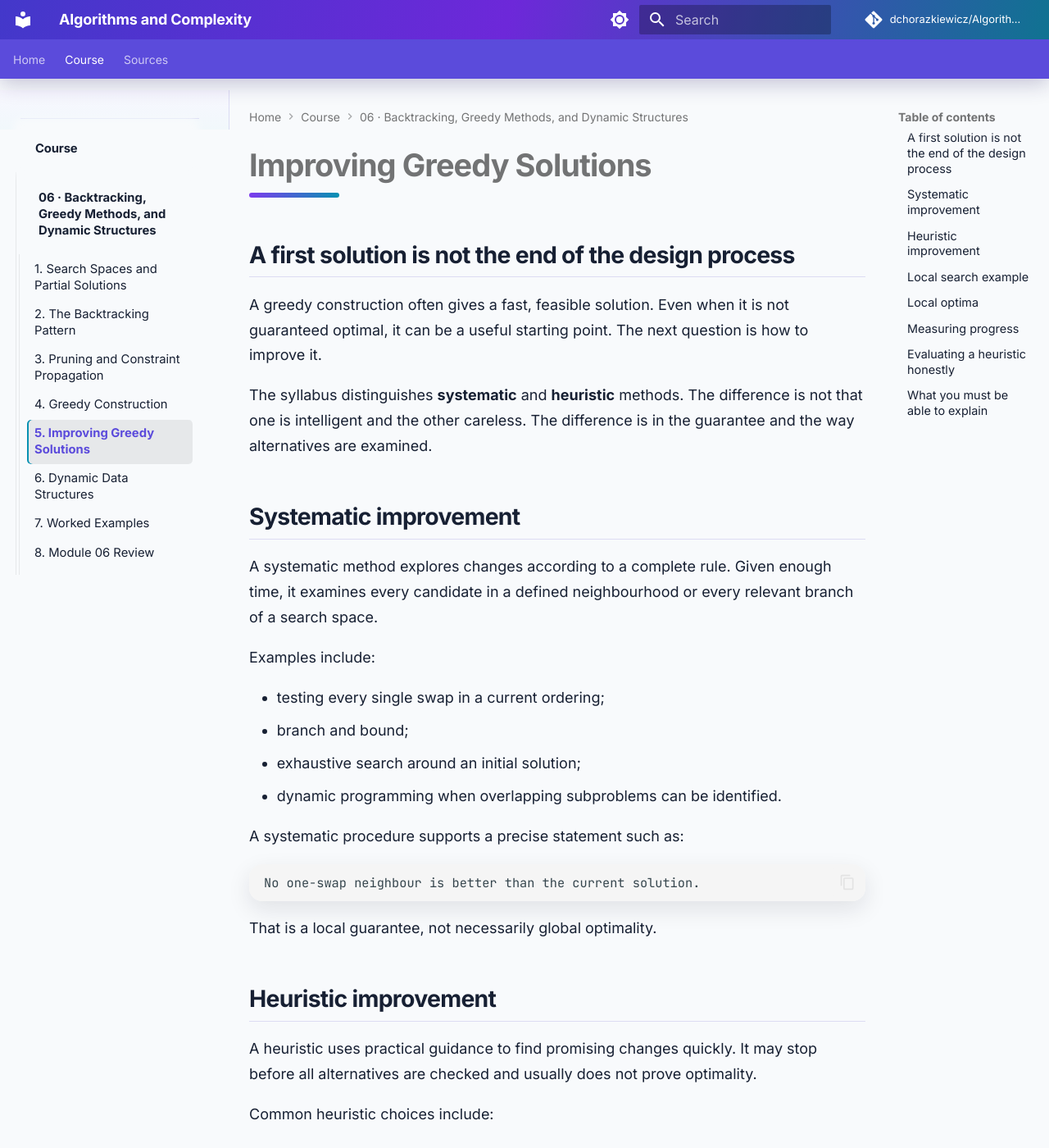
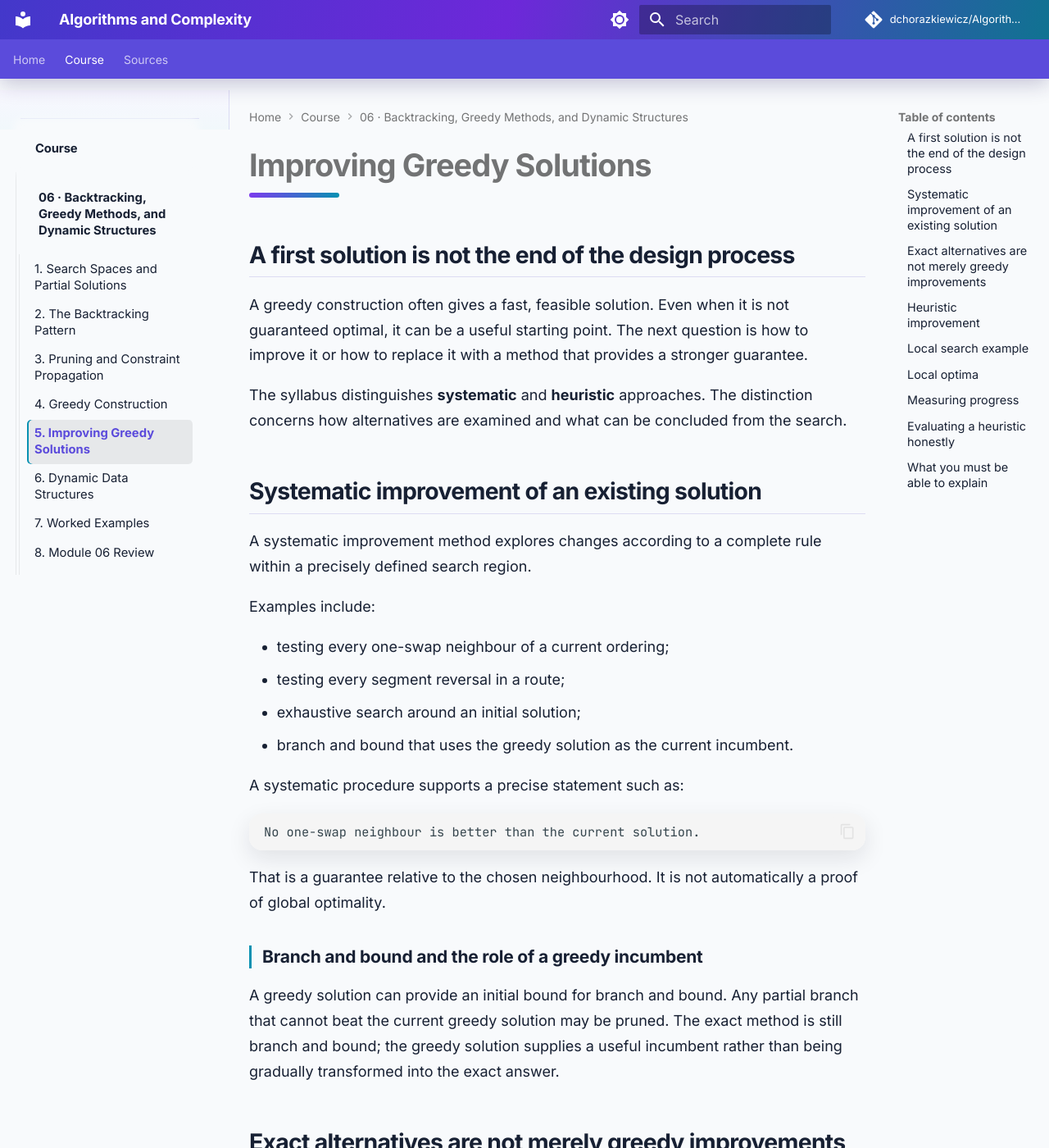
Before and after one commit to dchorazkiewicz/Algorithms_and_Complexity, an MkDocs documentation site: the page built from docs/course/06-backtracking-greedy-and-dynamic-structures/05-improving-greedy-solutions.md, in a window 1280 px wide and 1400 px high. Shown: the whole window at 82% size. Built offline with MkDocs 1.6.1 and Material for MkDocs 9.7.7, drawn with Linux system fonts in a browser that asks for light colours; comment, search, counter and statistics services are not loaded; some of the changed text lies outside the part shown.

Commit message:
Clarify systematic and heuristic improvement methods

````diff
--- a/docs/course/06-backtracking-greedy-and-dynamic-structures/05-improving-greedy-solutions.md
+++ b/docs/course/06-backtracking-greedy-and-dynamic-structures/05-improving-greedy-solutions.md
@@ -2,20 +2,20 @@
 
 ## A first solution is not the end of the design process
 
-A greedy construction often gives a fast, feasible solution. Even when it is not guaranteed optimal, it can be a useful starting point. The next question is how to improve it.
+A greedy construction often gives a fast, feasible solution. Even when it is not guaranteed optimal, it can be a useful starting point. The next question is how to improve it or how to replace it with a method that provides a stronger guarantee.
 
-The syllabus distinguishes **systematic** and **heuristic** methods. The difference is not that one is intelligent and the other careless. The difference is in the guarantee and the way alternatives are examined.
+The syllabus distinguishes **systematic** and **heuristic** approaches. The distinction concerns how alternatives are examined and what can be concluded from the search.
 
-## Systematic improvement
+## Systematic improvement of an existing solution
 
-A systematic method explores changes according to a complete rule. Given enough time, it examines every candidate in a defined neighbourhood or every relevant branch of a search space.
+A systematic improvement method explores changes according to a complete rule within a precisely defined search region.
 
 Examples include:
 
-- testing every single swap in a current ordering;
-- branch and bound;
+- testing every one-swap neighbour of a current ordering;
+- testing every segment reversal in a route;
 - exhaustive search around an initial solution;
-- dynamic programming when overlapping subproblems can be identified.
+- branch and bound that uses the greedy solution as the current incumbent.
 
 A systematic procedure supports a precise statement such as:
 
@@ -23,15 +23,27 @@ A systematic procedure supports a precise statement such as:
 No one-swap neighbour is better than the current solution.
 ```
 
-That is a local guarantee, not necessarily global optimality.
+That is a guarantee relative to the chosen neighbourhood. It is not automatically a proof of global optimality.
+
+### Branch and bound and the role of a greedy incumbent
+
+A greedy solution can provide an initial bound for branch and bound. Any partial branch that cannot beat the current greedy solution may be pruned. The exact method is still branch and bound; the greedy solution supplies a useful incumbent rather than being gradually transformed into the exact answer.
+
+## Exact alternatives are not merely greedy improvements
+
+Some problems admit an exact method based on a different algorithmic structure.
+
+**Dynamic programming** is the principal example. It solves and combines overlapping subproblems under an appropriate recurrence. It should not be described as a generic procedure that improves a greedy result. A greedy solution may be used as a comparison baseline or as a bound, but dynamic programming is a separate design paradigm with its own state definition, recurrence, and correctness argument.
+
+The same distinction applies to exhaustive search: it may start from a greedy bound, but its guarantee comes from systematic coverage of the relevant search space.
 
 ## Heuristic improvement
 
-A heuristic uses practical guidance to find promising changes quickly. It may stop before all alternatives are checked and usually does not prove optimality.
+A heuristic uses practical guidance to find promising changes quickly. It may stop before all alternatives are checked and usually does not prove global optimality.
 
 Common heuristic choices include:
 
-- examine the most promising candidates first;
+- examine promising candidates first;
 - accept only improvements;
 - allow occasional worsening moves to escape a local optimum;
 - restart from several initial solutions;
@@ -64,16 +76,22 @@ def improve_route(route: list[int], distance) -> list[int]:
     return best
 ```
 
-The method is systematic within the chosen neighbourhood because it scans possible segment reversals. It is still heuristic as a global solver because a route with no improving reversal may be far from globally optimal.
+The move set is systematic: candidate segment reversals are generated by a defined rule. The acceptance policy is **first improvement** because the scan stops after the first better candidate.
+
+A **best-improvement** variant would evaluate the complete neighbourhood, select the best improving move, and apply it only after the scan finishes. Best improvement usually performs more work per iteration and can follow a different path through the solution space.
+
+Both variants remain heuristic as global solvers. A route with no improving reversal may still be far from globally optimal.
 
 ## Local optima
 
 A **local optimum** is no worse than its neighbours under a chosen move rule. Change the neighbourhood and the meaning of local optimum changes.
 
-This is why an improvement algorithm must state:
+An improvement algorithm must therefore state:
 
 - the representation of a solution;
 - the neighbourhood relation;
+- the order in which neighbours are examined;
+- whether the policy is first improvement or best improvement;
 - the evaluation function;
 - the acceptance rule;
 - the stopping condition.
@@ -105,7 +123,10 @@ The result should not be described as optimal unless a proof or exhaustive verif
 ## What you must be able to explain
 
 - What makes an improvement method systematic?
+- Why is dynamic programming a separate exact paradigm rather than a generic greedy-improvement step?
+- How can a greedy solution help branch and bound?
 - What guarantee does local optimality provide?
+- How do first improvement and best improvement differ?
 - How does the neighbourhood determine the search?
 - Why can strict improvement imply termination?
 - How should heuristic quality be evaluated?
````
Also changed, not shown: other parts of docs/course/06-backtracking-greedy-and-dynamic-structures/05-improving-greedy-solutions.md (+1 -1 lines).
